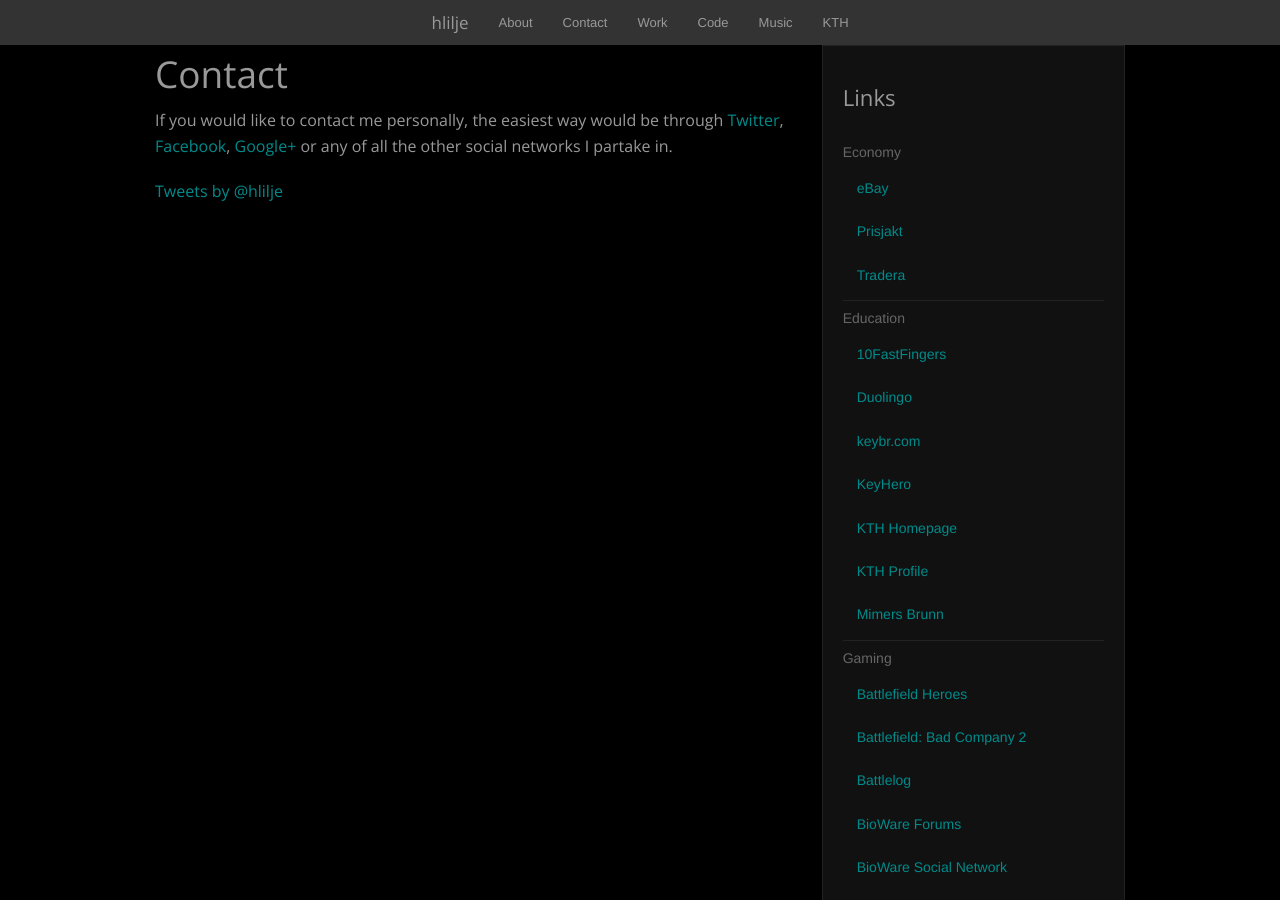
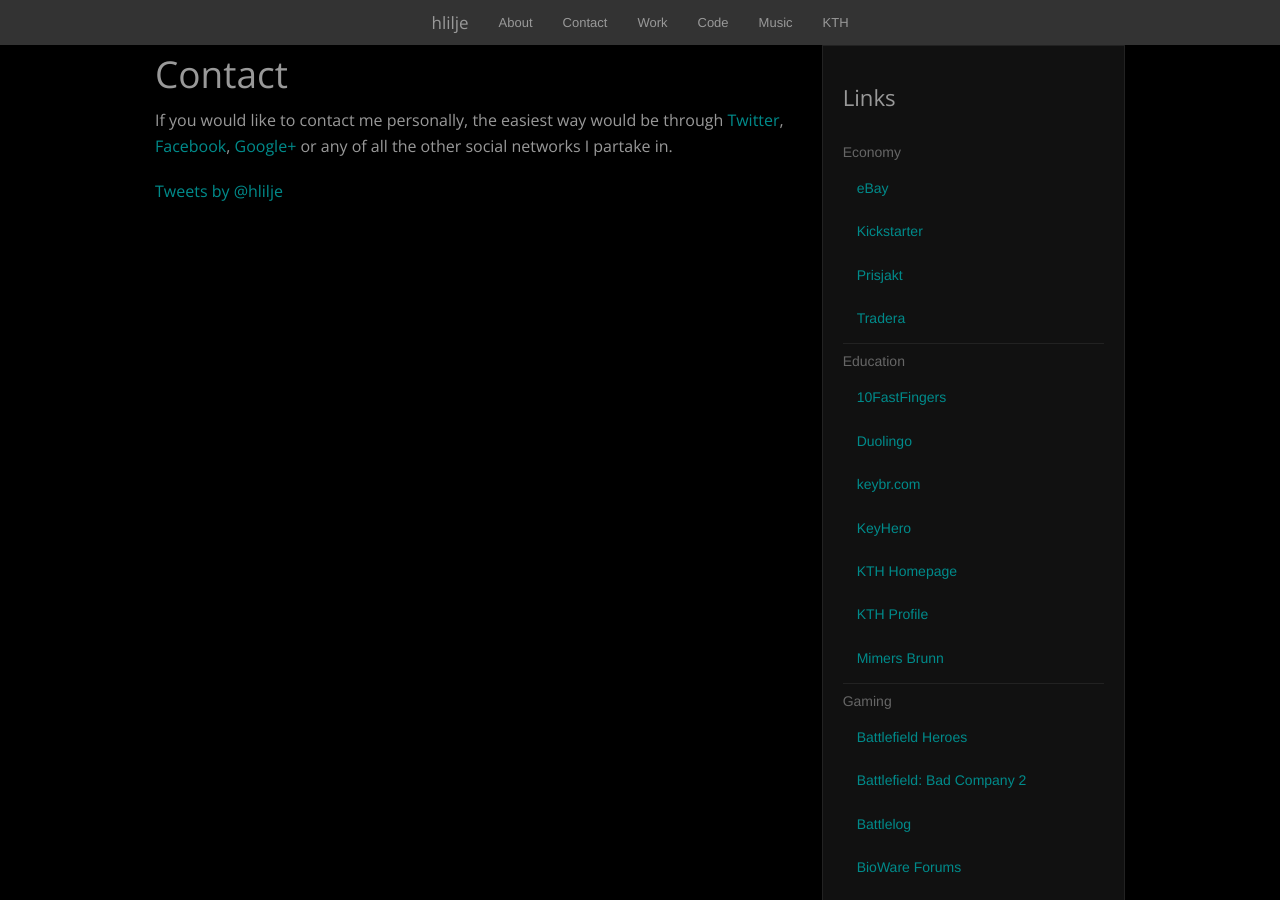
Before and after one commit to hlilje/hlilje.github.io, a Jekyll site: the page built from contact/index.html, in a window 1280 px wide and 900 px high. Built offline with Jekyll 4.4.1, drawn with Linux system fonts in a browser that asks for light colours; comment, search, counter and statistics services are not loaded.

Commit message:
Add link

```diff
--- a/_includes/links.html
+++ b/_includes/links.html
@@ -3,6 +3,7 @@
   <ul class="side-nav">
     <li><label>Economy</label></li>
     <li><a href="http://www.ebay.com/usr/hlilje" target="_blank">eBay</a></li>
+    <li><a href="https://www.kickstarter.com/profile/hlilje" target="_blank">Kickstarter</a></li>
     <li><a href="http://www.prisjakt.nu/minsida.php?a=vaexelverkan" target="_blank">Prisjakt</a></li>
     <li><a href="http://gamla.tradera.com/MyTradera/Feedback/ViewFeedback.aspx?ftgnr=2789132" target="_blank">Tradera</a></li>
     <li class="divider"></li>
```
